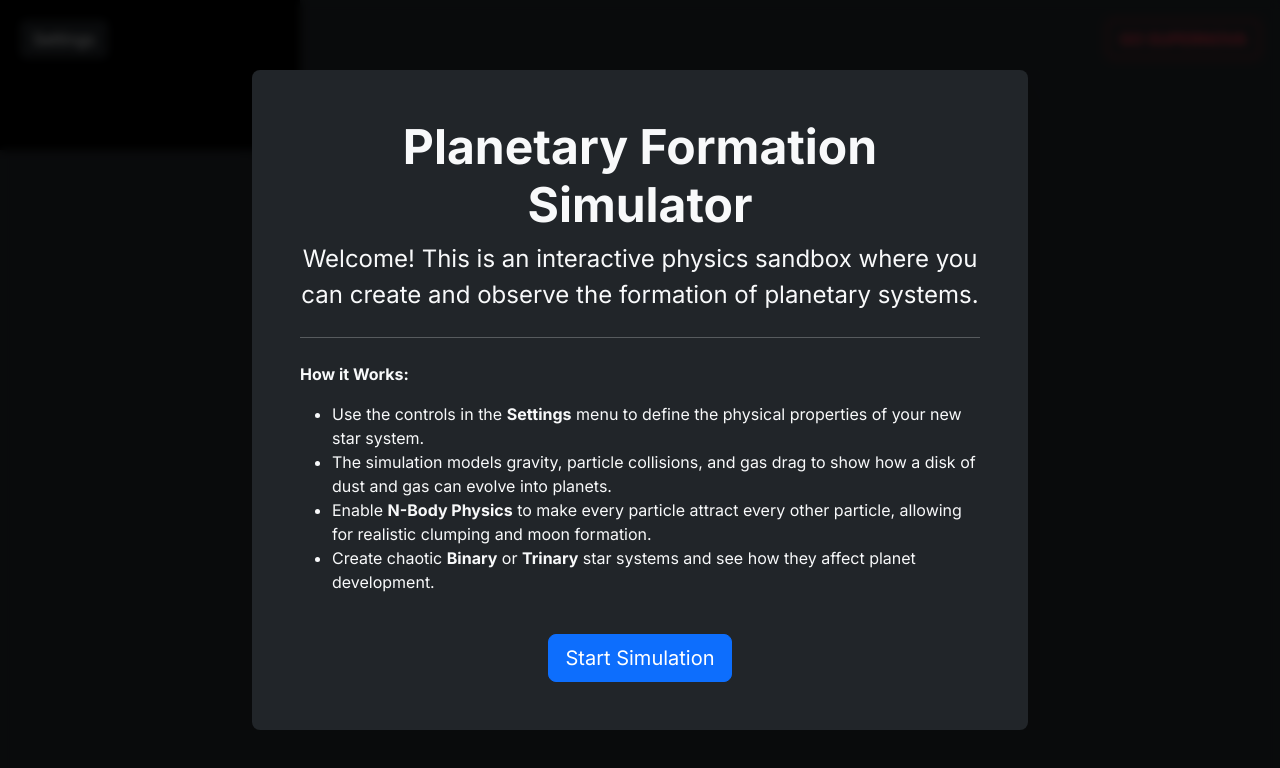
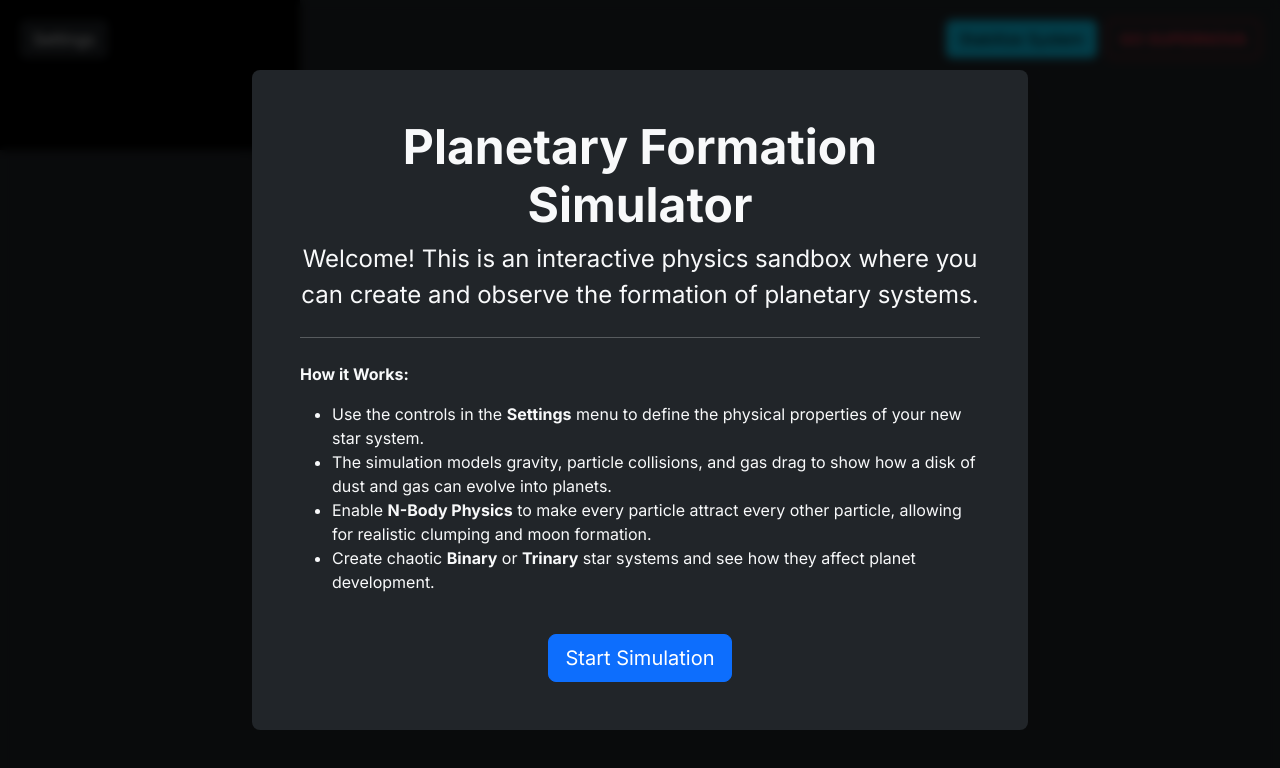
Before and after one commit to AmbiguousError/accretion, a plain HTML site: page index.html in a window 1280 px wide. Drawn offline with nearby package versions, Linux system fonts and the light colour scheme.

Commit message:
stable genesis

```diff
--- a/index.html
+++ b/index.html
@@ -28,6 +28,8 @@
             top: 20px;
             right: 20px;
             z-index: 50;
+            display: flex;
+            gap: 10px;
         }
         #supernova-button {
             font-weight: bold;
@@ -88,6 +90,7 @@
     <button class="btn btn-dark" id="settings-button" type="button" data-bs-toggle="offcanvas" data-bs-target="#controlPanelOffcanvas" aria-controls="controlPanelOffcanvas">Settings</button>
 
     <div id="supernova-button-container">
+        <button id="stabilize-button" class="btn btn-info">Stabilize System</button>
         <button id="supernova-button" class="btn btn-outline-danger">GO SUPERNOVA</button>
     </div>
 
@@ -137,7 +140,7 @@
     <script>
         window.addEventListener('DOMContentLoaded', () => {
             const getEl = id => document.getElementById(id);
-            const elements = { canvas: getEl('simulationCanvas'), ctx: getEl('simulationCanvas').getContext('2d'), landingOverlay: getEl('landing-overlay'), startButton: getEl('start-simulation-button'), settingsButton: getEl('settings-button'), simSpeedSlider: getEl('simSpeed'), nBodyToggle: getEl('nBodyToggle'), thetaSlider: getEl('theta'), starTypeSelect: getEl('starType'), starMassSlider: getEl('starMass'), diskDensitySlider: getEl('diskDensity'), dustSizeSlider: getEl('dustSize'), gravitySlider: getEl('gravityConstant'), orbitalVelocitySlider: getEl('orbitalVelocity'), cometCountSlider: getEl('cometCount'), gasDragSlider: getEl('gasDrag'), restartButton: getEl('restartButton'), solSystemButton: getEl('solSystemButton'), resetToDefaultButton: getEl('resetToDefaultButton'), timeElapsedEl: getEl('timeElapsed'), largestBodyMassEl: getEl('largestBodyMass'), particleCountEl: getEl('particleCount'), binaryToggle: getEl('binaryToggle'), binaryControls: getEl('binary-controls'), star2MassSlider: getEl('star2Mass'), star2DistSlider: getEl('star2Dist'), star2SpeedSlider: getEl('star2Speed'), trinaryToggle: getEl('trinaryToggle'), trinaryControls: getEl('trinary-controls'), star3MassSlider: getEl('star3Mass'), star3DistSlider: getEl('star3Dist'), star3SpeedSlider: getEl('star3Speed'), supernovaButton: getEl('supernova-button'), pulsarControls: getEl('pulsar-controls'), pulsarSpeedSlider: getEl('pulsarSpeed') };
+            const elements = { canvas: getEl('simulationCanvas'), ctx: getEl('simulationCanvas').getContext('2d'), landingOverlay: getEl('landing-overlay'), startButton: getEl('start-simulation-button'), settingsButton: getEl('settings-button'), simSpeedSlider: getEl('simSpeed'), nBodyToggle: getEl('nBodyToggle'), thetaSlider: getEl('theta'), starTypeSelect: getEl('starType'), starMassSlider: getEl('starMass'), diskDensitySlider: getEl('diskDensity'), dustSizeSlider: getEl('dustSize'), gravitySlider: getEl('gravityConstant'), orbitalVelocitySlider: getEl('orbitalVelocity'), cometCountSlider: getEl('cometCount'), gasDragSlider: getEl('gasDrag'), restartButton: getEl('restartButton'), solSystemButton: getEl('solSystemButton'), resetToDefaultButton: getEl('resetToDefaultButton'), timeElapsedEl: getEl('timeElapsed'), largestBodyMassEl: getEl('largestBodyMass'), particleCountEl: getEl('particleCount'), binaryToggle: getEl('binaryToggle'), binaryControls: getEl('binary-controls'), star2MassSlider: getEl('star2Mass'), star2DistSlider: getEl('star2Dist'), star2SpeedSlider: getEl('star2Speed'), trinaryToggle: getEl('trinaryToggle'), trinaryControls: getEl('trinary-controls'), star3MassSlider: getEl('star3Mass'), star3DistSlider: getEl('star3Dist'), star3SpeedSlider: getEl('star3Speed'), supernovaButton: getEl('supernova-button'), pulsarControls: getEl('pulsar-controls'), pulsarSpeedSlider: getEl('pulsarSpeed'), stabilizeButton: getEl('stabilize-button') };
             let particles = [], stars = [], supernova = null, qt, animationFrameId, simulationTime = 0, STAR_TYPE, STAR_MASS, NUM_PARTICLES, INITIAL_DUST_SIZE, G, ORBITAL_VELOCITY_FACTOR, NUM_COMETS, GAS_DRAG_FACTOR, N_BODY_ENABLED, THETA, N_BODY_G, SIMULATION_SPEED, BINARY_ENABLED, STAR2_MASS, STAR2_DIST, STAR2_SPEED, TRINARY_ENABLED, STAR3_MASS, STAR3_DIST, STAR3_SPEED, PULSAR_SPEED;
             let timeAccumulator = 0;
             const SHATTER_THRESHOLD = 150;
```
